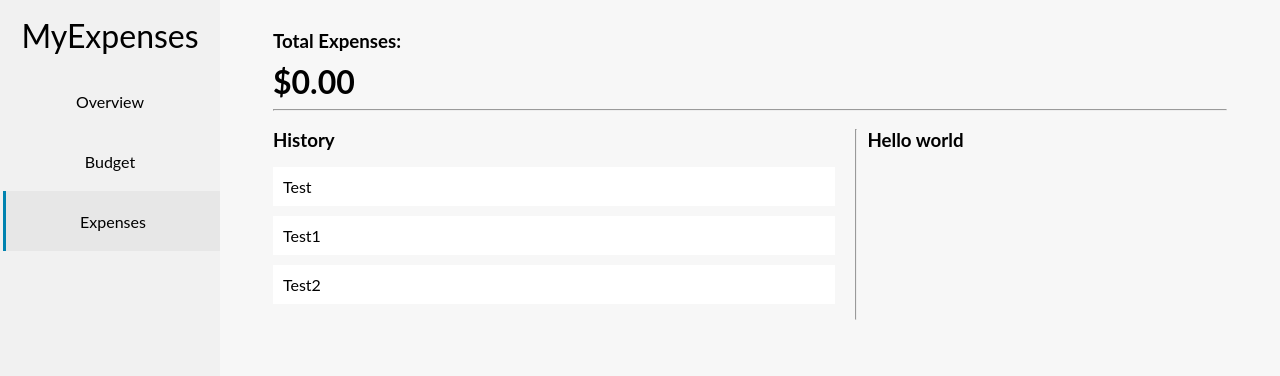
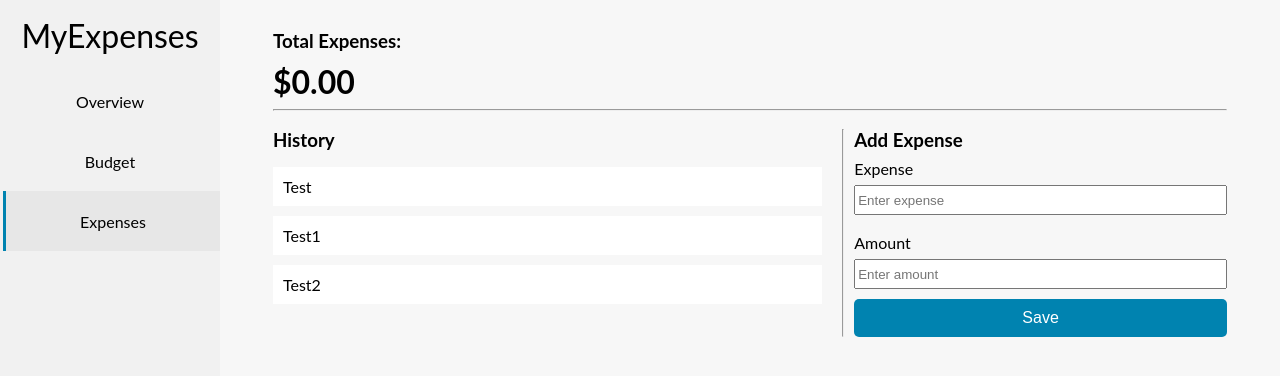
Before and after one commit to jackyliu0101/budget-app-react, a React (Create React App) app: page /expenses in a window 1280 px wide. Shown: the top 376 px of the page. Built offline with nearby package versions, Linux system fonts and the light colour scheme.

Commit message:
finished styling add expense form

```diff
--- a/src/App.css
+++ b/src/App.css
@@ -151,3 +151,19 @@ input[type='range']::-webkit-slider-runnable-track {
 .total-container h1 {
   margin: 10px 0 0;
 }
+
+.add-form {
+  display: flex;
+  flex-direction: column;
+  width: 100%;
+}
+
+.form-control {
+  display: flex;
+  flex-direction: column;
+}
+
+.form-control input {
+  height: 1.5rem;
+  margin: 2px 0;
+}
--- a/src/pages/budget/Budget.css
+++ b/src/pages/budget/Budget.css
@@ -80,19 +80,11 @@
   width: 85%;
   margin: auto;
   height: 100%;
-  display: flex;
-  flex-direction: column;
   justify-content: space-around;
 }
 
-.budget-modal-form-control {
-  display: flex;
-  flex-direction: column;
+.budget-form-control {
   gap: 10px;
-}
-
-.budget-modal-form-control input {
-  height: 1.5rem;
 }
 
 .budget-modal-buttons {
--- a/src/pages/budget/BudgetModal.js
+++ b/src/pages/budget/BudgetModal.js
@@ -30,12 +30,12 @@ export const BudgetModal = ({ showState, selectedBudget, handleClose, handleSave
           { (selectedBudget == null) ?  <h3>Add Budget</h3> : <h3>Edit Budget</h3> }
         </div>
         <div className="budget-modal-content">
-          <form className="budget-modal-form" onSubmit={submit}>
-            <div className="budget-modal-form-control">
+          <form className="budget-modal-form add-form" onSubmit={submit}>
+            <div className="budget-form-control form-control">
               <label htmlFor="name">Budget Name</label>
               <input id="name" name="name" type="text" defaultValue={selectedBudget ? selectedBudget.name : ''}/>
             </div>
-            <div className="budget-modal-form-control">
+            <div className="budget-form-control form-control">
               <label htmlFor="amount">Amount</label>
               <input id="amount" name="amount" type="number" step="0.01" defaultValue={selectedBudget ? selectedBudget.amount : ''}/>
             </div>
--- /dev/null
+++ b/src/pages/expenses/AddExpenseForm.js
@@ -0,0 +1,21 @@
+import { Button } from '../../components/Button';
+
+export const AddExpenseForm = () => {
+  return (
+    <div>
+      <h3>Add Expense</h3>
+      <form className="add-form add-expense-form">
+        <div className="expense-form-control form-control">
+          <label htmlFor="expense">Expense</label>
+          <input type="text" placeholder="Enter expense"/>
+        </div>
+        <div className="expense-form-control form-control">
+          <label htmlFor="amount">Amount</label>
+          <input type="number" placeholder="Enter amount" />
+        </div>
+        <Button type="submit" variant="primary" title="Save" />
+      </form>
+    </div>
+
+  )
+}
--- a/src/pages/expenses/Expenses.css
+++ b/src/pages/expenses/Expenses.css
@@ -1,6 +1,6 @@
 .expenses-container {
   display: flex;
-  margin-top: 10px ;
+  margin-top: 10px;
 }
 
 .expenses-container h3 {
@@ -22,3 +22,16 @@
   padding: 10px;
   margin: 10px 0;
 }
+
+.expenses-form-container {
+  width: 40%;
+}
+
+.add-expense-form {
+  height: auto;
+}
+
+.expense-form-control {
+  margin: 8px 0;
+  gap: 5px;
+}
--- a/src/pages/expenses/Expenses.js
+++ b/src/pages/expenses/Expenses.js
@@ -1,4 +1,5 @@
-import './Expenses.css'
+import { AddExpenseForm } from './AddExpenseForm';
+import './Expenses.css';
 
 export const Expenses = () => {
   return (
@@ -17,9 +18,9 @@ export const Expenses = () => {
             <li>Test2</li>
           </ul>
         </div>
-        <hr style={{margin: "0 10px"}} />
-        <div>
-          <h3>Hello world</h3>
+        <hr style={{ margin: "0 10px" }} />
+        <div className="expenses-form-container">
+          <AddExpenseForm />
         </div>
       </div>
     </>
```
